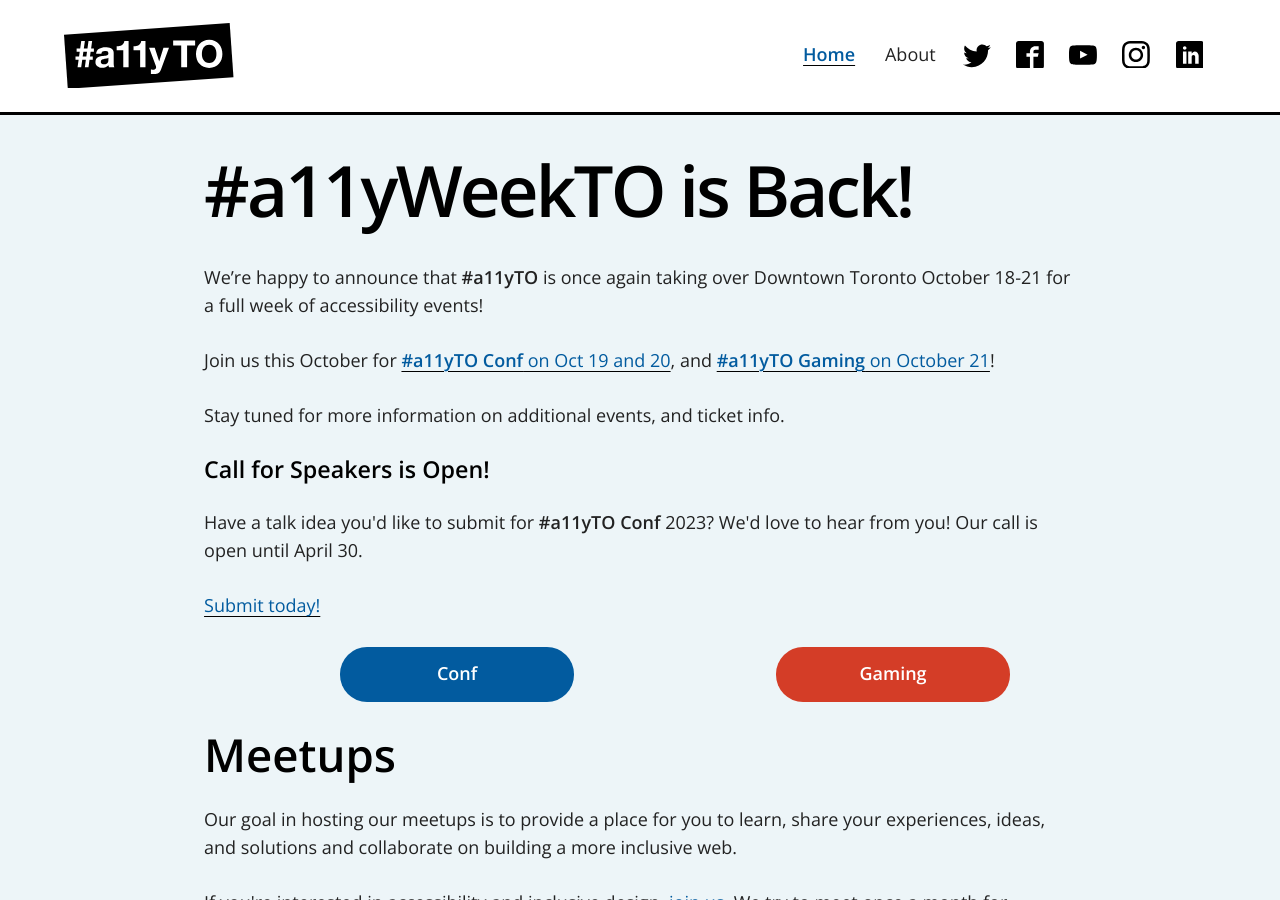
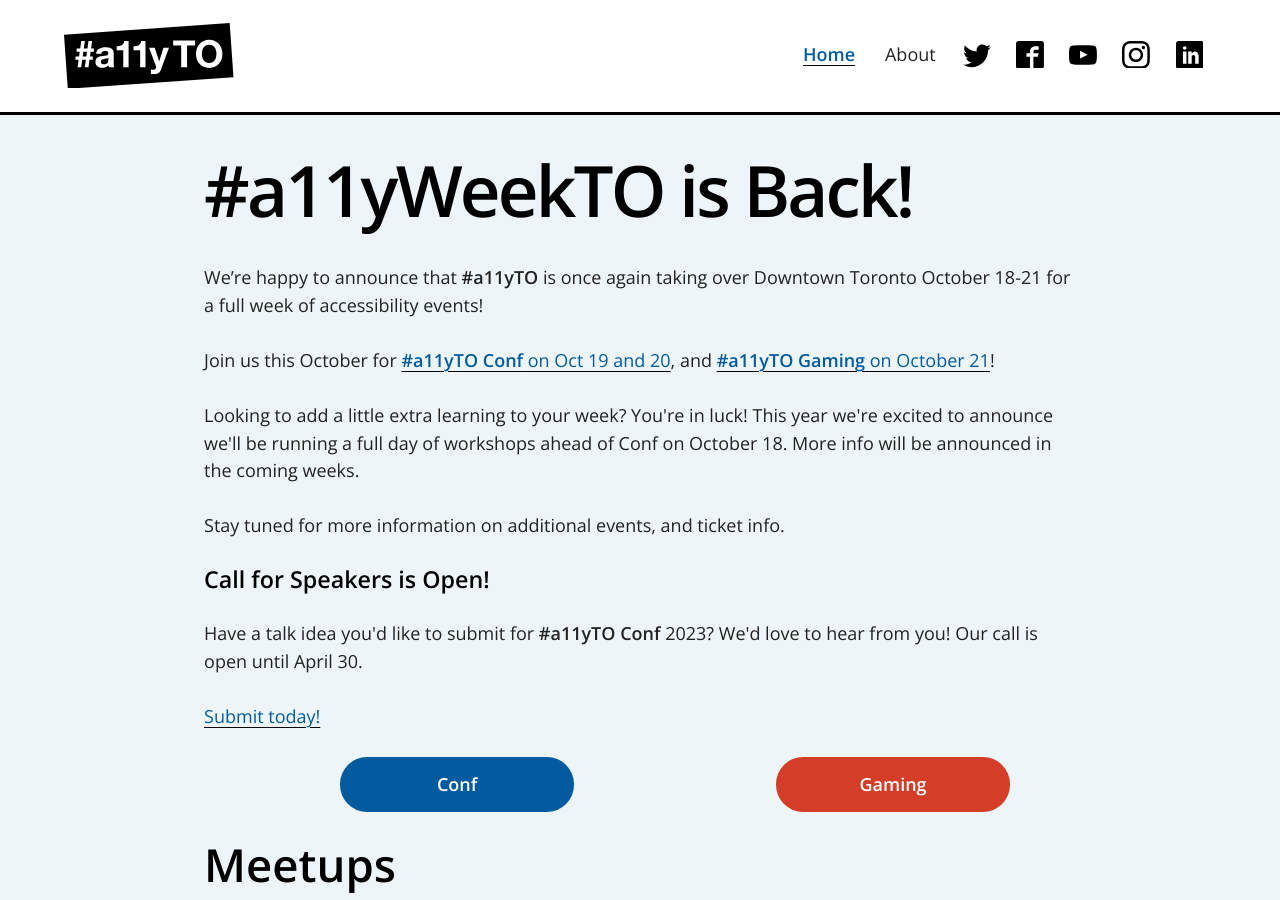
Before and after one commit to a11yTO/A11yTO-Main, a Jekyll site: the page built from index.html, in a window 1280 px wide and 900 px high. Built offline with Jekyll 4.4.1, drawn with Linux system fonts in a browser that asks for light colours.

Commit message:
Add workshops copy

```diff
--- a/index.html
+++ b/index.html
@@ -9,6 +9,7 @@
 <h2 class="page-title">#a11yWeekTO is Back!</h2>
 <p>We’re happy to announce that <strong>#a11yTO</strong> is once again taking over Downtown Toronto October 18-21 for a full week of accessibility events!</p>
 <p>Join us this October for <a href="https://conf.a11yto.com/"><strong>#a11yTO Conf</strong> on Oct 19 and 20</a>, and <a href="https://gaming.a11yto.com/"><strong>#a11yTO Gaming</strong> on October 21</a>!</p>
+<p>Looking to add a little extra learning to your week? You're in luck! This year we're excited to announce we'll be running a full day of workshops ahead of Conf on October 18. More info will be announced in the coming weeks.</p>
 <p>Stay tuned for more information on additional events, and ticket info.</p>
 <h3 class="sub-head">Call for Speakers is Open!</h3>
 <p>Have a talk idea you'd like to submit for <strong>#a11yTO Conf</strong> 2023? We'd love to hear from you! Our call is open until April 30.</p>
```
